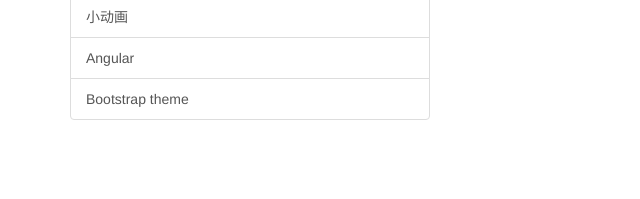
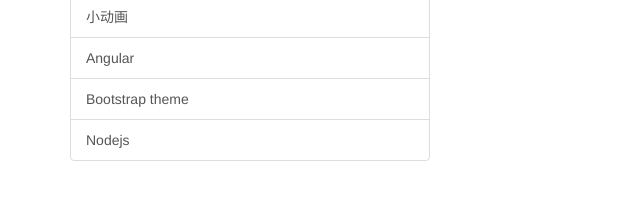
Before and after one commit to Gezii/muse, a plain HTML site: page web/index.html in a window 1280 px wide. Shown: the part 117-316 px from the top of the page, 0-640 px from the left. Drawn offline with Linux system fonts and the light colour scheme.

Commit message:
add nodejs tab

```diff
--- a/web/index.html
+++ b/web/index.html
@@ -59,6 +59,7 @@
                     <a href="html/exercise/move.html" class="list-group-item">小动画</a>
                     <a href="html/angularjs/angular.html" class="list-group-item">Angular</a>
                     <a href="html/bt-theme/theme.html" class="list-group-item">Bootstrap theme</a>
+                    <a href="http://127.0.0.1:3000" class="list-group-item">Nodejs</a>
                 </div>
             </div>
         </div>
```
